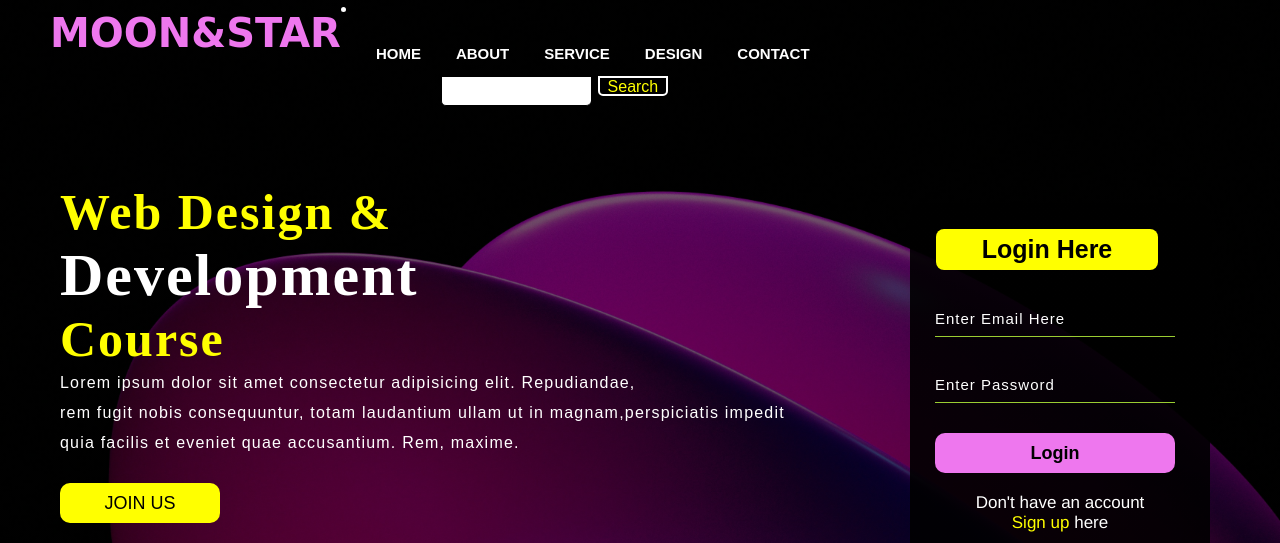
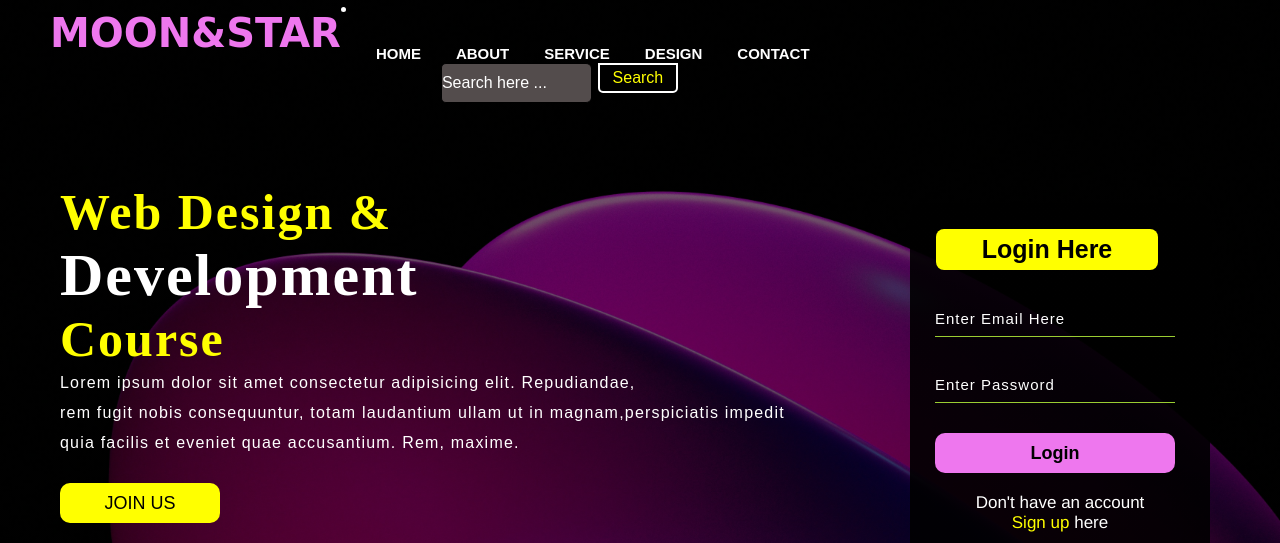
Before and after one commit to halitech25/WebPageDesign, a plain HTML site: page index.html in a window 1280 px wide. Shown: the top 543 px of the page. Drawn offline with nearby package versions, Linux system fonts and the light colour scheme.

Commit message:
updated css

```diff
--- a/index.html
+++ b/index.html
@@ -22,8 +22,8 @@
           <li><a href="#">CONTACT</a></li>
         </ul>
       </div>
-      <div class="Search">
-        <input class="srch" type="Search" name="" placeholder="Type To Text">
+      <div class="search">
+        <input class="srch" type="search" placeholder="Search here ...">
         <a href="#"><button class="btn">Search</button></a>
       </div>
     </div>
--- a/style.css
+++ b/style.css
@@ -1,30 +1,35 @@
-*{
+* {
   margin: 0;
-  padding:0;
+  padding: 0;
   color: white;
 }
 
-.main{
+.main {
   width: 100%;
-background: linear-gradient(to top, rgba(0,0,0,.5)50%,rgba(0,0,0,.5)50%), url(image1.jpg);
+  background: linear-gradient(
+      to top,
+      rgba(0, 0, 0, 0.5) 50%,
+      rgba(0, 0, 0, 0.5) 50%
+    ),
+    url(image1.jpg);
   background-position: center;
   background-size: cover;
   height: 100vh;
 }
 
-.navbar{
+.navbar {
   width: 1200px;
   height: 75px;
   margin: auto;
 }
 
-.icon{
+.icon {
   width: 200;
   float: left;
   height: 70px;
 }
 
-.logo{
+.logo {
   color: rgb(238, 119, 238);
   font-size: 40px;
   font-family: cursive;
@@ -33,26 +38,26 @@ float: left;
   padding-top: 10px;
 }
 
-.MENU{
+.MENU {
   width: 500px;
   float: left;
   height: 100px;
 }
 
-ul{
+ul {
   float: left;
   display: flex;
   justify-content: center;
   align-items: center;
 }
-ul li{
+ul li {
   list-style-type: none;
   margin-left: 35px;
   margin-top: 27px;
   font-size: 15px;
 }
 
-ul li a{
+ul li a {
   text-decoration: none;
   color: white;
   font-family: arial;
@@ -60,61 +65,65 @@ ul li a{
   transition: 0.4s ease-in-out;
 }
 
-ul li a:hover{
+ul li a:hover {
   color: yellow;
 }
 
-.Search{
+.search {
   width: 350px;
   float: left;
   margin-left: 100px;
+  align-items: center;
+  align-content: center;
+  justify-items: center;
+  justify-content: center;
+
 }
 
-.srch{
+.srch {
   font-family: sans-serif;
   width: 150px;
-  height: 30px;
-  background: white;
+  height: 40px;
+  background: rgb(83, 76, 76);
   border: 1px solid black;
-  margin-top: 13px;
+  /* margin-top: 13px; */
   border-right: none;
   color: black;
   font-size: 16px;
-  float:left;
-  padding: 10px;
+  float: left;
+  /* padding: 10px; */
+  border-radius: 5px;
+}
+
+.btn {
+  width: 80px;
+  height: 30px;
+  border: 2px solid white;
+  margin-left: 7px;
+  background: black;
+  /* margin-top: 13px; */
+  color: yellow;
+  font-size: 16px;
   border-bottom-left-radius: 5px;
   border-bottom-right-radius: 5px;
 }
 
-.btn{
-  width: 70px;
-  height: 20px;
-  border: 2px solid white;
-  margin-left: 7px;
-  background: black;
-  margin-top: 13px;
-  color:yellow;
-  font-size:16px;
-  border-bottom-left-radius: 5px;
-  border-bottom-right-radius: 5px;
-}
-
-.btn:focus{
+.btn:focus {
   outline: none;
 }
 
-.srch:focus{
-  outline:none;
+.srch:focus {
+  outline: none;
 }
 
-.content{
+.content {
   width: 1200px;
   height: auto;
   margin: auto;
   position: relative;
 }
 
-.content .par{
+.content .par {
   padding-left: 20px;
   padding-bottom: 25px;
   font-family: arial;
@@ -122,8 +131,8 @@ ul li a:hover{
   line-height: 30px;
 }
 
-.content h1{
-  font-family: 'Times New Roman';
+.content h1 {
+  font-family: "Times New Roman";
   font-size: 50px;
   padding-left: 20px;
   margin-top: 9%;
@@ -131,7 +140,7 @@ ul li a:hover{
   color: yellow;
 }
 
-.content .cn{
+.content .cn {
   height: 40px;
   width: 160px;
   background: yellow;
@@ -144,25 +153,29 @@ ul li a:hover{
   cursor: pointer;
 }
 
-.content .cn a{
+.content .cn a {
   text-decoration-color: yellow;
   -webkit-text-fill-color: black;
   text-decoration: solid;
-  transition: .3s ease;
+  transition: 0.3s ease;
 }
 
-.cn:hover{
+.cn:hover {
   background-color: aliceblue;
 }
 
-.content span{
+.content span {
   font-size: 60px;
 }
 
-.form{
+.form {
   width: 250px;
   height: 380px;
-background: linear-gradient(to top, rgba(0,0,0,0.9)50%, rgba(0,0,0,0.9)50%);
+  background: linear-gradient(
+    to top,
+    rgba(0, 0, 0, 0.9) 50%,
+    rgba(0, 0, 0, 0.9) 50%
+  );
   position: absolute;
   top: 20px;
   left: 870px;
@@ -170,7 +183,7 @@ border-radius: 10px;
   padding: 25px;
 }
 
-.form h2{
+.form h2 {
   width: 210px;
   font-family: sans-serif;
   text-align: center;
@@ -182,9 +195,7 @@ padding: 25px;
   padding: 6px;
 }
 
-
-
-.form input{
+.form input {
   width: 240px;
   height: 35px;
   background: transparent;
@@ -199,16 +210,15 @@ padding: 25px;
   font-family: sans-serif;
 }
 
-
-  .form input:focus{
+.form input:focus {
   outline: none;
 }
-::placeholder{
+::placeholder {
   color: white;
   font-family: arial;
 }
 
-.btn2{
+.btn2 {
   width: 240px;
   height: 40px;
   background: rgb(238, 119, 238);
@@ -219,47 +229,48 @@ padding: 25px;
   cursor: pointer;
   text-decoration-color: black;
 }
-.btn2:hover{
+.btn2:hover {
   background: yellow;
   color: yellow;
 }
 
-.btn2 a{
+.btn2 a {
   text-decoration: none;
   color: black;
   font-weight: bold;
 }
 
-.form .link{
+.form .link {
   font-family: Helvetica;
   font-size: 17px;
   padding-top: 20px;
   text-align: center;
 }
 
-.form .link a{
+.form .link a {
   text-decoration: none;
   color: yellow;
 }
 
-.liw{
+.liw {
   padding-top: 15px;
   padding-bottom: 10px;
   text-align: center;
 }
 
-.icons a{
+.icons a {
   text-decoration: none;
   color: yellowgreen;
 }
 
-.icons ion-icon{
+.icons ion-icon {
   color: rgb(238, 119, 238);
   font-size: 30px;
   padding-left: 14px;
   padding-top: 5px;
+  transition: 0.3s ease;
 }
 
-icons ion-icon:hover{
+.icons ion-icon:hover {
   color: yellow;
 }
```
Lines whose indentation alone changed are shown as unchanged.
